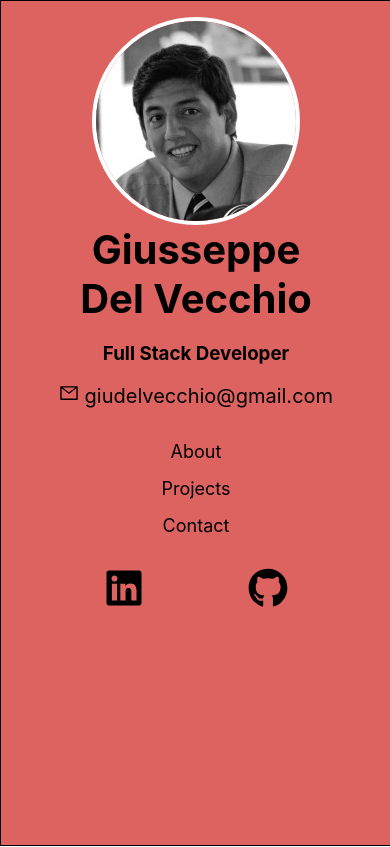
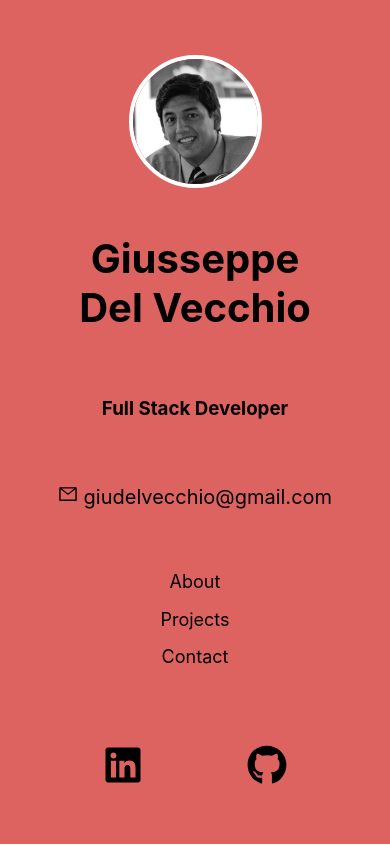
Before and after one commit to gdelv/portfolioFinal, a React (Create React App) app: page / in a window 390 px wide. Shown: the top 847 px of the page. Built offline with nearby package versions, Linux system fonts and the light colour scheme; the HTML template or start-up script is replaced by a standard one.

Commit message:
mobile version 1.0 complete without fonts

```diff
--- a/src/App.css
+++ b/src/App.css
@@ -1,10 +1,15 @@
 nav {
-  border: 1px solid black;
+  /* border: 1px solid black; */
   background-color: rgb(221, 99, 97);
   /* background-image: linear-gradient(to right, #ff8177 0%, #ff867a 0%, #ff8c7f 21%, #f99185 52%, #cf556c 78%, #b12a5b 100%); */
-  height: 100vh;
+  min-height: 100vh;
+
+  max-height: 700px;
   width: 100%;
 
+  display: flex;
+  flex-direction: column;
+  justify-content: space-around;
 }
 .container {
   display: flex;
@@ -21,14 +26,14 @@ main {
   display: flex;
   flex-direction: column;
   align-items: center;
-  padding-top: 1em;
+  padding-top: 2em;
 }
 .profile-pic-container img {
   border: 4px solid white;
   border-radius: 7em;
   display: block;
-  width: 200px;
-  height: 200px;
+  width: 125px;
+  height: 125px;
 }
 nav h3 {
   text-align: center;
@@ -47,10 +52,11 @@ nav h3 {
   text-align: center;
   color: black;
   font-size: 20px;
+
 }
 
 .nav-links-container {
-  margin-top: 1em;
+  /* margin-top: 1em; */
   /* border: 2px solid black; */
   display: flex;
   justify-content: space-evenly;
@@ -66,7 +72,7 @@ nav h3 {
 }
 
 .social-media-links {
-  margin-top: 1em;
+  padding: 1em 0 2em 0;
   display: flex;
   justify-content: space-evenly;
 }
--- a/src/screens/Container.jsx
+++ b/src/screens/Container.jsx
@@ -4,7 +4,7 @@ import About from './About'
 import Languages from './Languages'
 import Projects from './Projects'
 import Contact from './Contact'
-
+//state for button to scroll down to "see more"
 class Container extends React.Component {
     state = {
 
```
